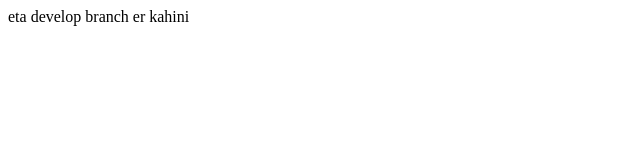
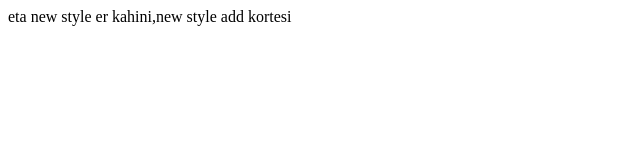
Before and after one commit to KabirBhae/shurur-website, a plain HTML site: page index.html in a window 1280 px wide. Shown: the whole page, without its empty margins (0-640 px from the left). Drawn offline with Linux system fonts and the light colour scheme.

Commit message:
new style

```diff
--- a/index.html
+++ b/index.html
@@ -5,6 +5,6 @@
     <title>Document</title>
 </head>
 <body>
-    eta develop branch er kahini
+    eta new style er kahini,new style add kortesi
 </body>
 </html>
```
